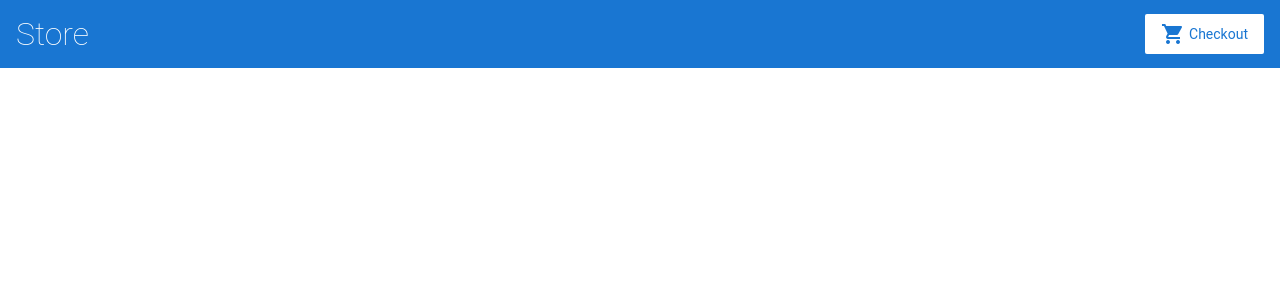
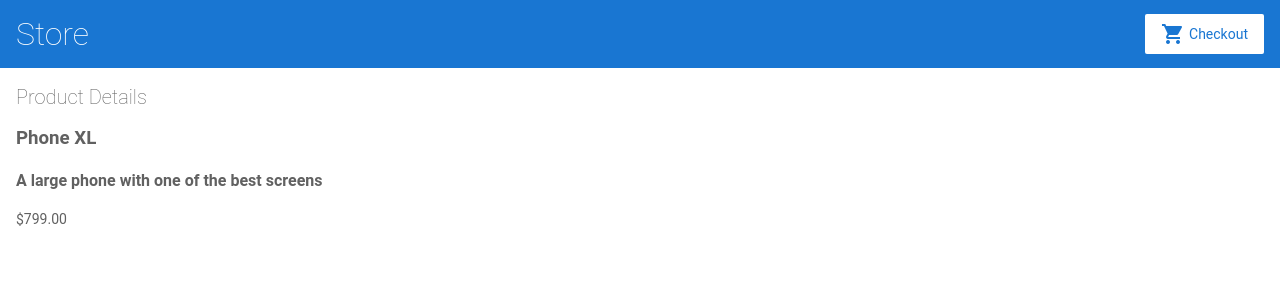
Before and after one commit to mrbln/angular-sample-project, an Angular app: page /products/1 in a window 1280 px wide. Before the commit this address led to /. Shown: the top 300 px of the page. Built offline with nearby package versions, Linux system fonts and the light colour scheme.

Commit message:
associates url path with a component

```diff
--- /dev/null
+++ b/src/app/product-details/product-details.component.html
@@ -0,0 +1,8 @@
+<h2>Product Details</h2>
+
+<div *ngIf="product">
+    <h3>{{product.name}}</h3>
+    <h4 *ngIf="product.description">{{product.description}}</h4>
+    <p *ngIf="!product.description">There is no description for this product.</p>
+    <p>{{product.price | currency}}</p>
+</div>
--- /dev/null
+++ b/src/app/product-details/product-details.component.ts
@@ -0,0 +1,23 @@
+import { Component, OnInit } from '@angular/core';
+import { ActivatedRoute } from '@angular/router';
+
+import { Product, products } from '../products';
+
+@Component({
+  selector: 'app-product-details',
+  templateUrl: './product-details.component.html',
+  styleUrls: ['./product-details.component.css']
+})
+export class ProductDetailsComponent implements OnInit {
+
+  // or ! can be used...
+  product: Product | undefined;
+
+  constructor(private route: ActivatedRoute) { }
+
+  ngOnInit(): void {
+    const productId = Number(this.route.snapshot.paramMap.get('productId'));
+    this.product = products.find(p => p.id === productId);
+  }
+
+}
--- a/src/app/product-list/product-list.component.html
+++ b/src/app/product-list/product-list.component.html
@@ -2,15 +2,28 @@
 
 <div *ngFor="let product of products">
     <h3>
-        <a [title]="product.name + ' details'">{{ product.name }}</a>
+        <a
+            [title]="product.name + ' details'"
+            [routerLink]="['/products', product.id]"
+        >
+            {{ product.name }}
+        </a>
     </h3>
     <p *ngIf="product.description">Description: {{ product.description }}</p>
 
-    <button type="button" (click)="share()">
+
+    <button
+        type="button"
+        (click)="share()"
+    >
         Share
     </button>
 
-    <app-product-alerts [product]="product" (notify)="onNotify()"></app-product-alerts>
+
+    <app-product-alerts
+        [product]="product"
+        (notify)="onNotify()"
+    ></app-product-alerts>
 </div>
 
 <!-- Copyright Google LLC. All Rights Reserved.
```
Also changed, not shown: src/app/app.module.ts (+16 -16 lines), src/app/product-details/product-details.component.css (added), 1 other file (tests, documents, lock files or other folders).
